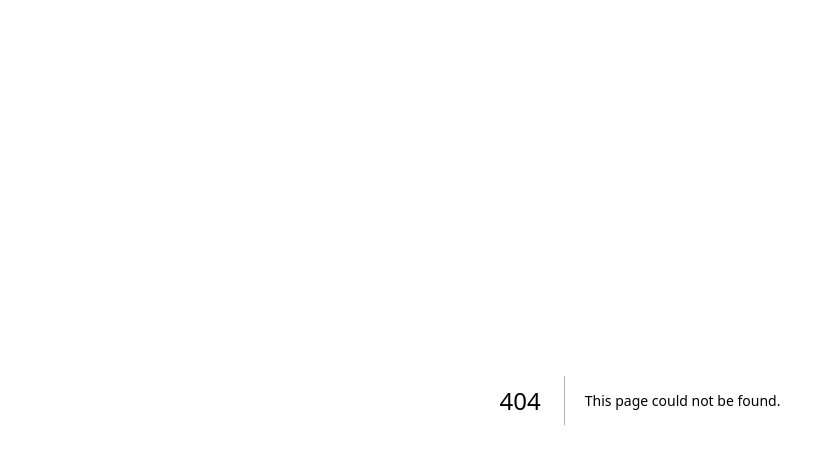
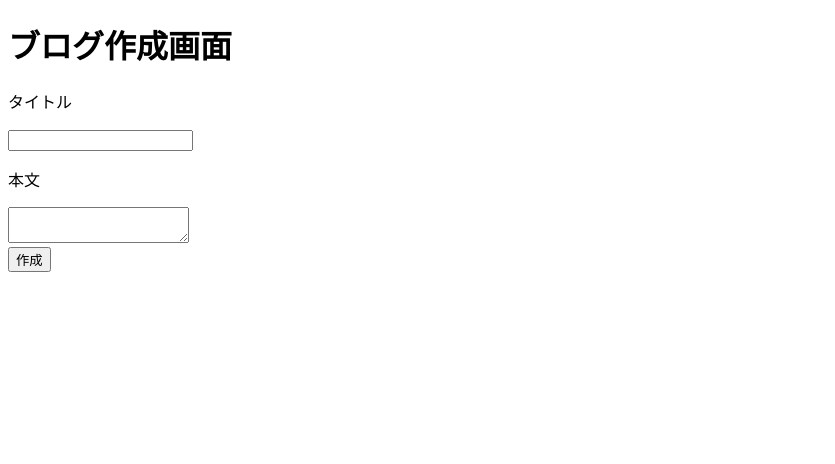
Before and after one commit to HidekiMaekawa55/blog_app, a Next.js app in the folder frontend/app/: page /create_blog in a window 1280 px wide. Before the commit this address had no page. Shown: the top 464 px of the page, without its empty margins (0-835 px from the left). Built offline with nearby package versions, Linux system fonts and the light colour scheme.

Commit message:
✨ ブログ新規作成画面とformの作成、title contentのカスタムフック作成

```diff
--- /dev/null
+++ b/frontend/app/src/app/create_blog/page.tsx
@@ -0,0 +1,25 @@
+'use client'
+import {useTitleState} from 'hooks/useTitleState'
+import {useContentState} from 'hooks/useContentState'
+
+const createBlog = () => {
+  const [title, handleTitleChange] = useTitleState();
+  const [content, handleContentChange] = useContentState();
+
+  const submitBlog = () => {
+    console.log(title, content);
+  }
+
+  return (
+    <div>
+      <h1>ブログ作成画面</h1>
+      <p>タイトル</p>
+      <input type="text" value={title} onChange={handleTitleChange}/>
+      <p>本文</p>
+      <textarea value={content} onChange={handleContentChange}/><br />
+      <button onClick={submitBlog}>作成</button>
+    </div>
+  );
+}
+
+export default createBlog;
--- /dev/null
+++ b/frontend/app/src/hooks/useContentState.jsx
@@ -0,0 +1,10 @@
+import { useState } from "react";
+
+export const useContentState = () => {
+  const [content, setContent] = useState('');
+  const handleContentChange = (e) => {
+    setContent(e.target.value)
+  }
+
+  return [content, handleContentChange]
+}
--- /dev/null
+++ b/frontend/app/src/hooks/useTitleState.jsx
@@ -0,0 +1,13 @@
+import { useState } from "react";
+
+export const useTitleState = () => {
+  const [title, setTitle] = useState('');
+  const handleTitleChange = (e) => {
+    if (e.target.value.length > 10) {
+      return alert('タイトルは10文字以内で入力してください')
+    }
+    setTitle(e.target.value)
+  }
+
+  return [title, handleTitleChange]
+}
```
